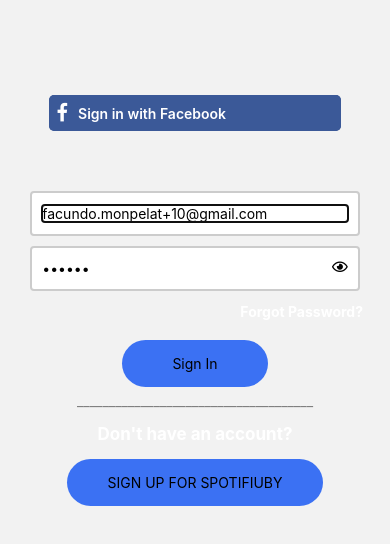
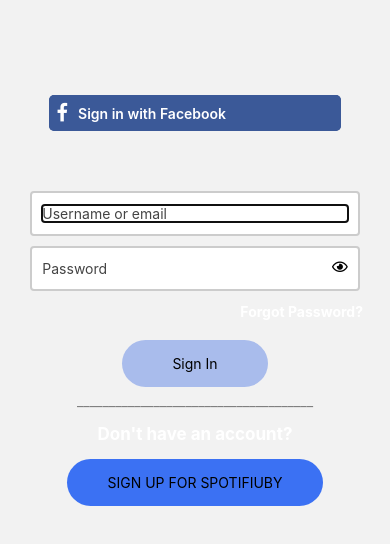
Before and after one commit to SpotyFiuby/spotifiuby-app, a React Native app: screen /SignInScreen in a window 390 px wide. Shown: the top 544 px of the page. Built offline with nearby package versions, Linux system fonts and the light colour scheme; no server answers; what expo-linking would draw is missing.

Commit message:
erased mail and password for development

```diff
--- a/components/LoginScreen/SignInForm/SignInForm.tsx
+++ b/components/LoginScreen/SignInForm/SignInForm.tsx
@@ -21,7 +21,7 @@
     return(
         <View style={styles.container}>
             <Formik
-                initialValues={{email: 'facundo.monpelat+10@gmail.com', password: '123456'}}
+                initialValues={{email: '', password: ''}}
                 validationSchema={loginFormSchema}
                 onSubmit={(values) => {
                     onSignIn(values.email,values.password);
```
